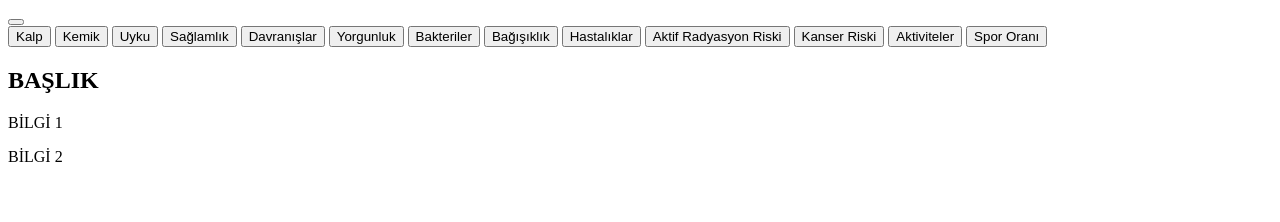
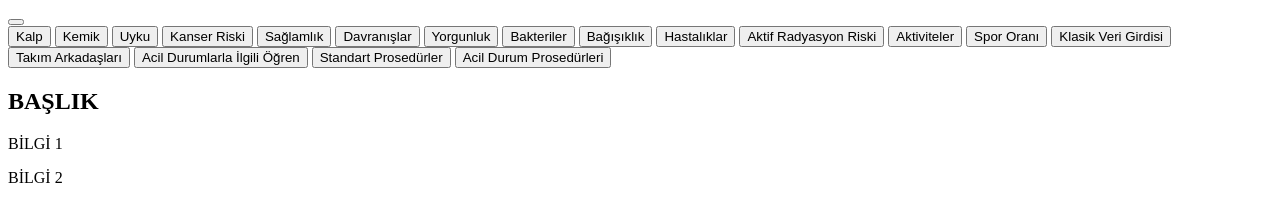
Before and after one commit to bartu110311/Garage, a plain HTML site: page index.html in a window 1280 px wide. Drawn offline with Linux system fonts and the light colour scheme.

Commit message:
değiştirildi:         index.html

```diff
--- a/index.html
+++ b/index.html
@@ -8,44 +8,59 @@
     <main>
         <button id="hex" aria-expanded="false" aria-controls="menu" aria-label="Ana menü"></button>
             <nav id="menu" inert>
-                <button class="monitoring", id="heart">
+                <button class="monitoring"  id="heart">
                     Kalp
                 </button>
-                <button class="monitoring", id="bone">
+                <button class="monitoring"  id="bone">
                     Kemik
                 </button>
-                <button class="monitoring", id="sleep">
+                <button class="monitoring"  id="sleep">
                     Uyku
                 </button>
-                <button class="psych", id="stabilite">
+                <button class="monitoring"  id="cancer">
+                    Kanser Riski
+                </button>
+                <button class="psych"  id="stabilite">
                     Sağlamlık
                 </button>
-                <button class="psych", id="actions">
+                <button class="psych"  id="actions">
                     Davranışlar
                 </button>
-                <button class="psych", id="tiredness">
+                <button class="psych"  id="tiredness">
                     Yorgunluk
                 </button>
-                <button class="bio", id="bacteria">
+                <button class="bio"  id="bacteria">
                     Bakteriler
                 </button>
-                <button class="bio", id="immunity">
+                <button class="bio"  id="immunity">
                     Bağışıklık
                 </button>
-                <button class="bio", id="diseases">
+                <button class="bio"  id="diseases">
                     Hastalıklar
                 </button>
-                <button class="radiation", id="activeRadiation">
+                <button class="radiation"  id="active-radiation">
                     Aktif Radyasyon Riski
                 </button>
-                <button class="radiation", id="cancer">
-                    Kanser Riski
-                </button>
-                <button class="workout", id="activities">
+                <button class="workout"  id="activities">
                     Aktiviteler
                 </button>
-                <button class="workout", id="sportRate">
+                <button class="workout"  id="sport-rate">
                     Spor Oranı
+                </button>
+                <button class="input"  id="standart-input">
+                    Klasik Veri Girdisi
+                </button>
+                <button class="team"  id="teammates">
+                    Takım Arkadaşları
+                </button>
+                <button class="procedure"  id="learn">
+                    Acil Durumlarla İlgili Öğren
+                </button>
+                <button class="procedure"  id="standart-procedure">
+                    Standart Prosedürler
+                </button>
+                <button class="procedure"  id="emergency">
+                    Acil Durum Prosedürleri
                 </button>
             </nav>
             <div class="info">
```
